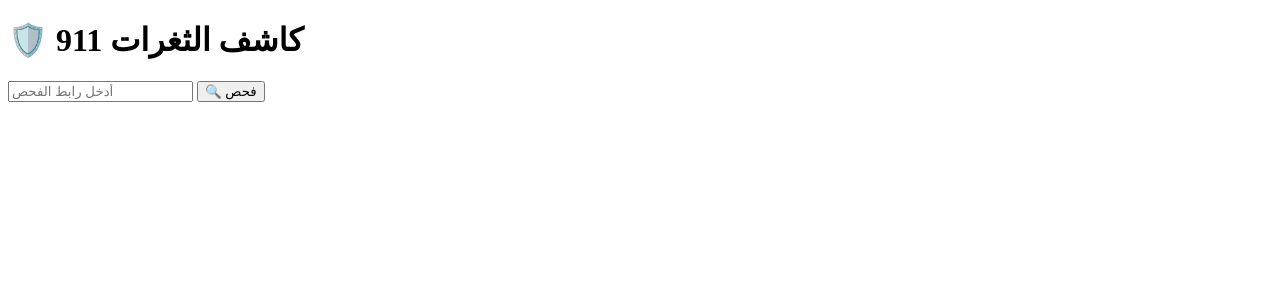
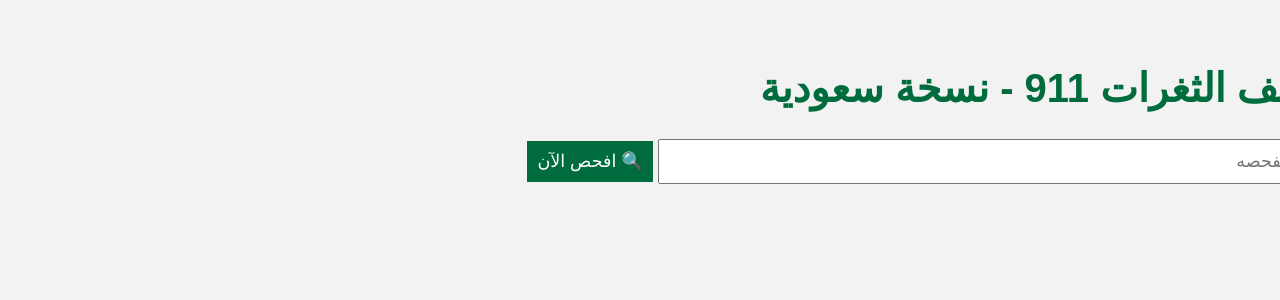
Before and after one commit to Mamduh-911/kashf-911-fresh, a Flask app: page / in a window 1280 px wide. Shown: the top 300 px of the page. Run offline with Flask 3, Linux system fonts and the light colour scheme.

Commit message:
Update index.html

```diff
--- a/templates/index.html
+++ b/templates/index.html
@@ -1,15 +1,49 @@
-<!-- templates/index.html -->
 <!DOCTYPE html>
-<html lang="ar">
+<html lang="ar" dir="rtl">
 <head>
     <meta charset="UTF-8">
-    <title>كاشف الثغرات 911</title>
+    <title>🇸🇦 كاشف الثغرات 911</title>
+    <style>
+        body {
+            background-color: #f2f2f2;
+            font-family: "Tajawal", sans-serif;
+            direction: rtl;
+            text-align: right;
+            padding: 30px;
+            color: #1a1a1a;
+        }
+        h1 {
+            color: #006c3e;
+            font-size: 2.5em;
+        }
+        input, button {
+            padding: 10px;
+            font-size: 1.1em;
+        }
+        button {
+            background-color: #006c3e;
+            color: white;
+            border: none;
+            cursor: pointer;
+        }
+        .result {
+            background: white;
+            border-right: 4px solid #006c3e;
+            padding: 15px;
+            margin: 15px 0;
+            border-radius: 8px;
+        }
+        .emoji {
+            font-size: 1.3em;
+        }
+    </style>
 </head>
 <body>
-    <h1>🛡️ كاشف الثغرات 911</h1>
-    <form method="post" action="/scan">
-        <input type="text" name="url" placeholder="أدخل رابط الفحص" required>
-        <button type="submit">🔍 فحص</button>
+    <h1>🛡️ كاشف الثغرات 911 - نسخة سعودية</h1>
+
+    <form method="POST" action="/scan">
+        <input type="text" name="url" placeholder="ضع الرابط هنا لفحصه" required style="width: 60%;">
+        <button type="submit">🔍 افحص الآن</button>
     </form>
 
     {% if error %}
@@ -18,18 +52,14 @@
 
     {% if results %}
         <h2>🔎 نتائج الفحص لـ {{ target }}</h2>
-        <ul>
-            {% for r in results %}
-                <li>
-                    <strong>النوع:</strong> {{ r.type }} <br>
-                    <strong>الخطورة:</strong> {{ r.severity }} <br>
-                    <strong>الوصف:</strong> {{ r.description }} <br>
-                    <strong>التوصية:</strong> {{ r.suggestion }} <br>
-                    <strong>PoC:</strong> <code>{{ r.poc }}</code>
-                </li>
-                <hr>
-            {% endfor %}
-        </ul>
+        {% for r in results %}
+            <div class="result">
+                <p><span class="emoji">🧷</span> <strong>النوع:</strong> {{ r.type }}</p>
+                <p><span class="emoji">📍</span> <strong>الرابط:</strong> {{ r.url }}</p>
+                <p><span class="emoji">⚠️</span> <strong>الوصف:</strong> {{ r.description }}</p>
+                <p><span class="emoji">💡</span> <strong>PoC:</strong> <code>{{ r.poc }}</code></p>
+            </div>
+        {% endfor %}
     {% endif %}
 </body>
 </html>
```
